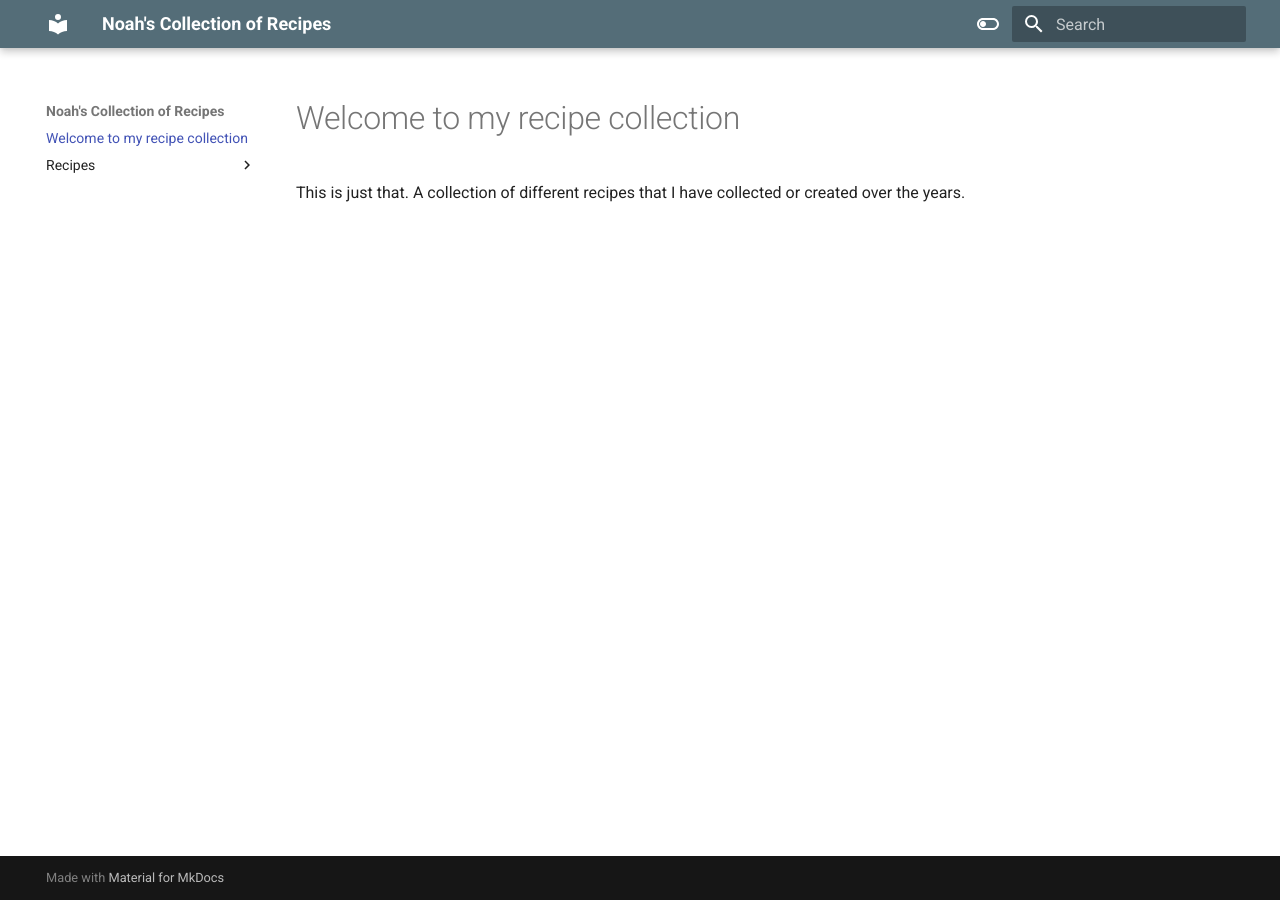
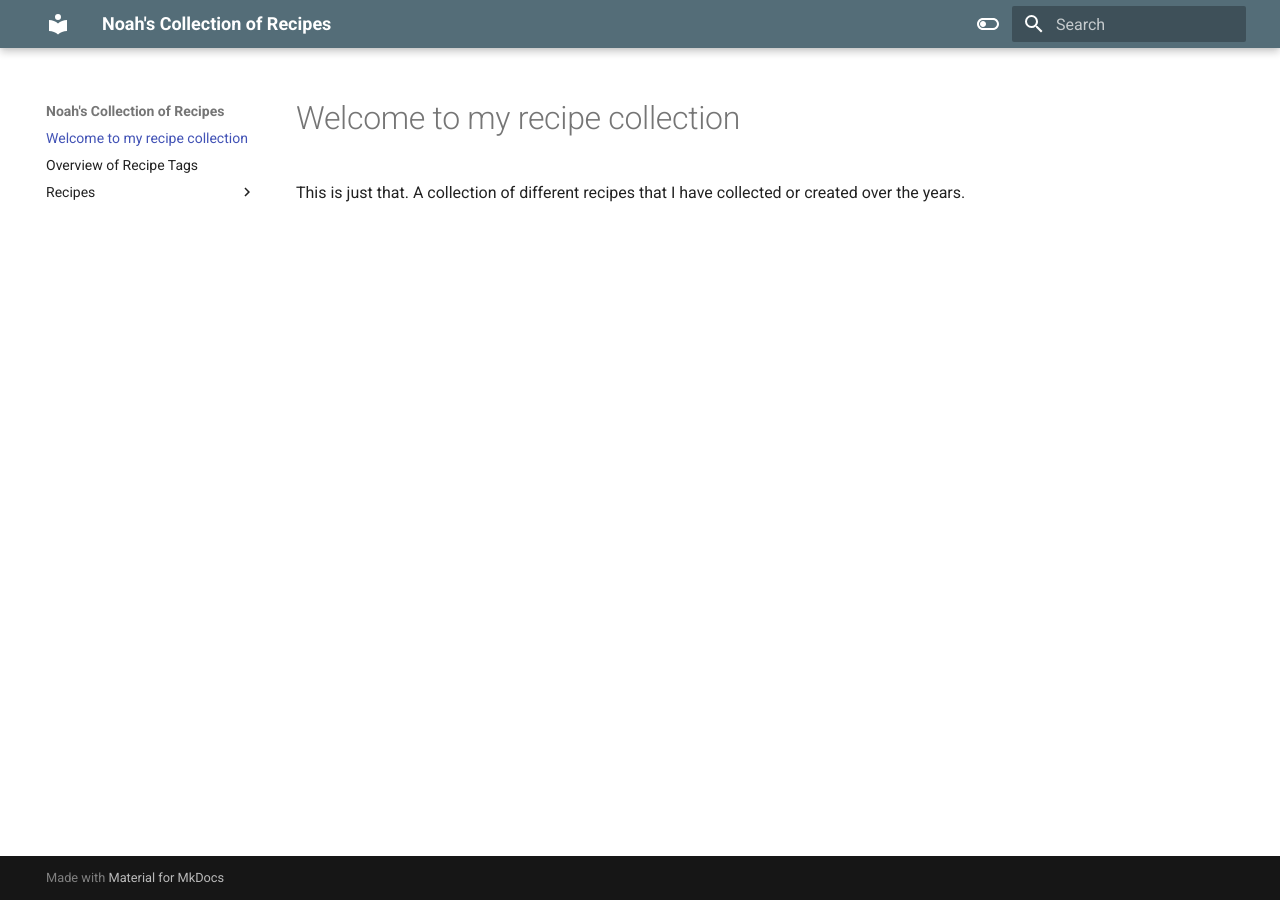
Before and after one commit to NoaJou/recipes, an MkDocs documentation site: the page built from docs/index.md, in a window 1280 px wide. Built offline with MkDocs 1.6.1 and Material for MkDocs 9.7.7, drawn with Linux system fonts in a browser that asks for light colours.

```diff
--- /dev/null
+++ b/docs/tags.md
@@ -0,0 +1,3 @@
+# Overview of Recipe Tags
+
+[TAGS]
```
Also changed, not shown: docs/Recipes/apple-crumble.md (+1 -1 lines).
